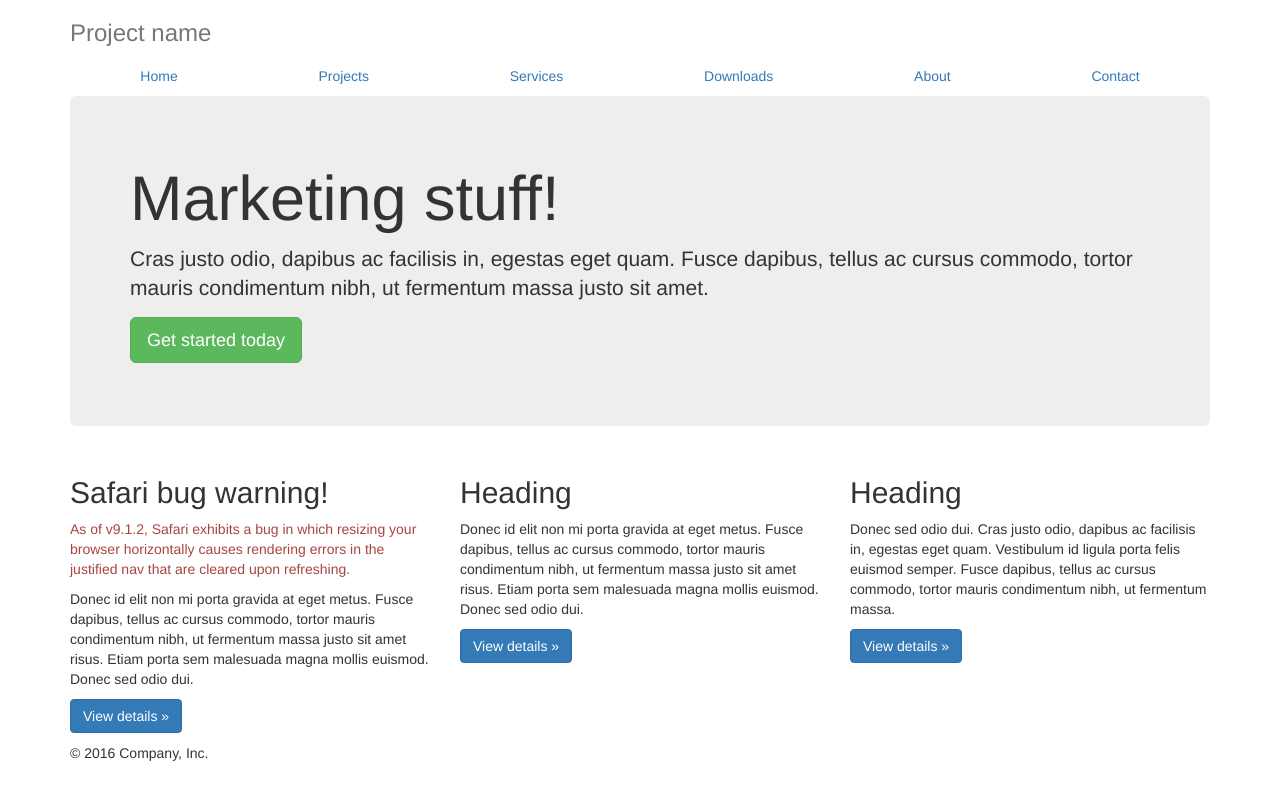
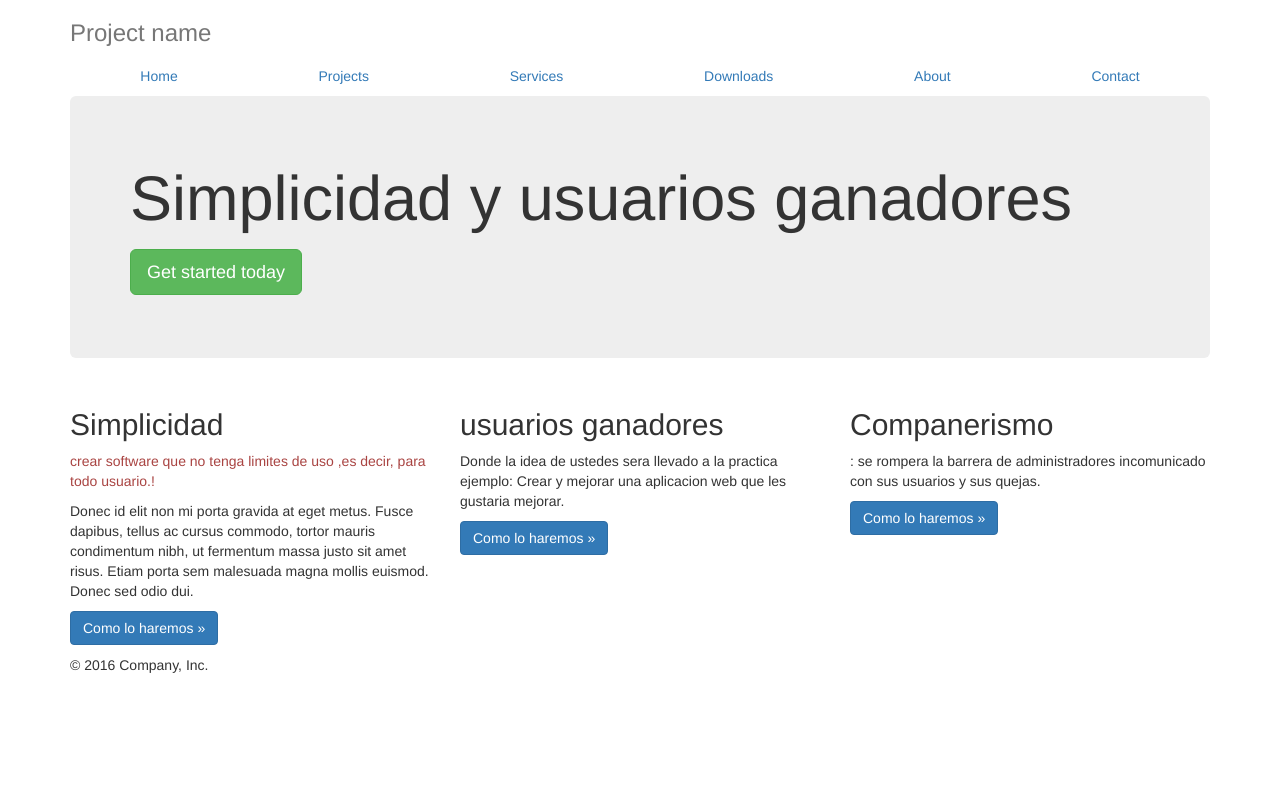
Before and after one commit to yussefomar/FachadaEmpresa, a plain HTML site: page index.html in a window 1280 px wide. Shown: the top 800 px of the page. Drawn offline with Linux system fonts and the light colour scheme.

Commit message:
agregado de ancha en la misma pagina y arreglo de los perfiles

```diff
--- a/index.html
+++ b/index.html
@@ -36,28 +36,28 @@ and open the template in the editor.
 
       <!-- Jumbotron -->
       <div class="jumbotron">
-        <h1>Marketing stuff!</h1>
-        <p class="lead">Cras justo odio, dapibus ac facilisis in, egestas eget quam. Fusce dapibus, tellus ac cursus commodo, tortor mauris condimentum nibh, ut fermentum massa justo sit amet.</p>
+        <h1>Simplicidad y usuarios ganadores</h1>
+        <p class="lead"></p>
         <p><a class="btn btn-lg btn-success" href="#" role="button">Get started today</a></p>
       </div>
 
       <!-- Example row of columns -->
       <div class="row">
         <div class="col-lg-4">
-          <h2>Safari bug warning!</h2>
-          <p class="text-danger">As of v9.1.2, Safari exhibits a bug in which resizing your browser horizontally causes rendering errors in the justified nav that are cleared upon refreshing.</p>
+          <h2>Simplicidad</h2>
+          <p class="text-danger"> crear software que no tenga limites de uso ,es decir, para todo usuario.!</p>
           <p>Donec id elit non mi porta gravida at eget metus. Fusce dapibus, tellus ac cursus commodo, tortor mauris condimentum nibh, ut fermentum massa justo sit amet risus. Etiam porta sem malesuada magna mollis euismod. Donec sed odio dui. </p>
-          <p><a class="btn btn-primary" href="#" role="button">View details &raquo;</a></p>
+          <p><a class="btn btn-primary" href=#Pagina3 role="button">Como lo haremos &raquo;</a></p>
         </div>
         <div class="col-lg-4">
-          <h2>Heading</h2>
-          <p>Donec id elit non mi porta gravida at eget metus. Fusce dapibus, tellus ac cursus commodo, tortor mauris condimentum nibh, ut fermentum massa justo sit amet risus. Etiam porta sem malesuada magna mollis euismod. Donec sed odio dui. </p>
-          <p><a class="btn btn-primary" href="#" role="button">View details &raquo;</a></p>
+          <h2>usuarios ganadores</h2>
+          <p>Donde la idea de ustedes sera llevado a la practica ejemplo: Crear y mejorar una aplicacion web que les gustaria mejorar. </p>
+          <p><a class="btn btn-primary" href=#Pagina2  role="button">Como lo haremos &raquo;</a></p>
        </div>
         <div class="col-lg-4">
-          <h2>Heading</h2>
-          <p>Donec sed odio dui. Cras justo odio, dapibus ac facilisis in, egestas eget quam. Vestibulum id ligula porta felis euismod semper. Fusce dapibus, tellus ac cursus commodo, tortor mauris condimentum nibh, ut fermentum massa.</p>
-          <p><a class="btn btn-primary" href="#" role="button">View details &raquo;</a></p>
+          <h2>Companerismo</h2>
+          <p>: se rompera la barrera de administradores incomunicado con sus usuarios y sus quejas.</p>
+          <p><a class="btn btn-primary" href=#Pagina1 role="button">Como lo haremos &raquo;</a></p>
         </div>
       </div>
 
@@ -72,7 +72,7 @@ and open the template in the editor.
              </section>
 
 
-            <section id="bloque1" class="misbloques">
+            <a name="Pagina1"><section id="bloque1" class="misbloques"></a>
 
                 <h1>Simplicidad  y  el todos somos uno   </h1>
                 <ul>
@@ -86,7 +86,7 @@ and open the template in the editor.
                 </ul>
             </section>
 
-            <section id="bloque2" class="misbloques" >
+            <a name="Pagina2"><section id="bloque2" class="misbloques" ></a>
 
                 <p> Somos uno ,entonces, hagamos lo imposible, se propondra ideas siempre siguiendo el espiritu simplista,con lo cual haremos algun sistema web
 
@@ -94,19 +94,22 @@ and open the template in the editor.
 </p>
             </section>
 
-            <section id="bloque3" class="misbloques">
+            <a name="Pagina3"><section id="bloque3"  class="misbloques"   ></a>
                  <h1>Creacion Profesional de Paginas web </h1>
             </section>
 
-              <section id="bloque4" class="misbloques" >
+
+
+
+
+              <section id="bloque4">
                  <h3>Roma no se construyo de una dia al otro:
                  Como lo haremos:
                  somos 4 estudiantes de ingenieria informatica especializados en la innovacion,programacion y esperanzados en crear condiciones para que las ideas de nuestra familia informatica sean creadas y usadas por todos
                   </h3>
 
-                 <div class="row">
 
-            <div class="row-md-12">
+            <div class="row">
   <div class="col-md-4">
     <div class="thumbnail">
       <img src="img/caras.jpg">
@@ -117,7 +120,7 @@ and open the template in the editor.
       </div>
     </div>
   </div>
-</div>
+
 
 
 <div class="col-md-4">
@@ -130,7 +133,7 @@ and open the template in the editor.
       </div>
     </div>
   </div>
-</div>
+
 
 
  <div class="col-md-4">
@@ -143,7 +146,7 @@ and open the template in the editor.
       </div>
     </div>
   </div>
-</div>
+
 
 
 
```
